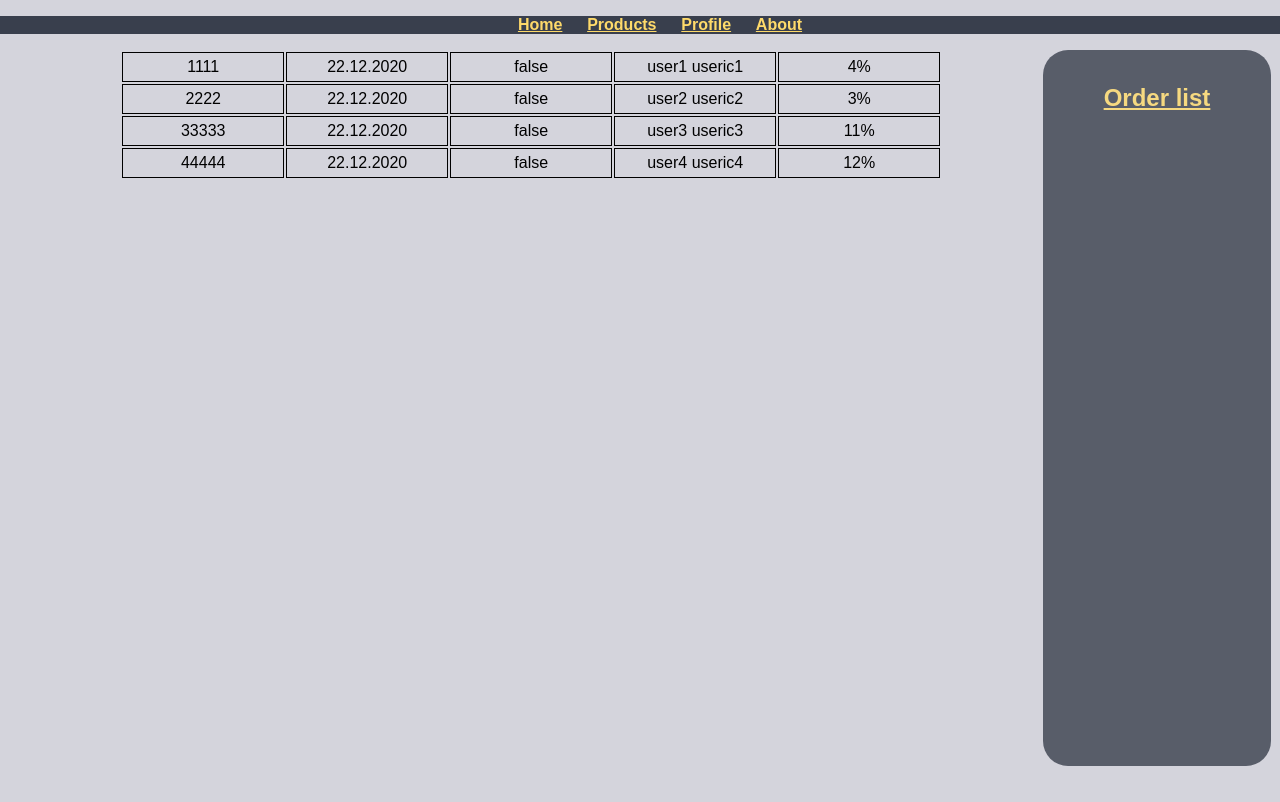
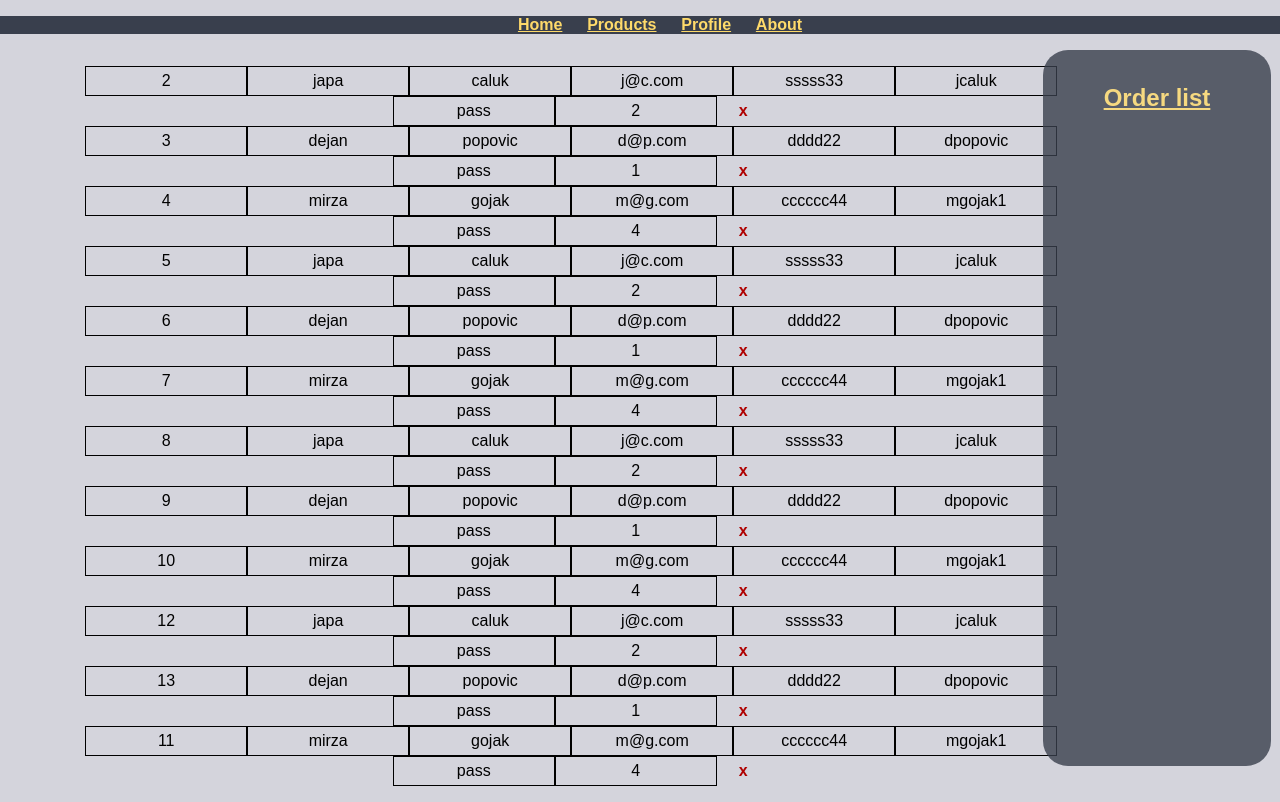
Before and after one commit to fcausevic1/RestaurantAppFrontend, a React (Create React App) app: page / in a window 1280 px wide. Built offline with nearby package versions, Linux system fonts and the light colour scheme.

Commit message:
Added functionality for removing users

```diff
--- a/src/App.js
+++ b/src/App.js
@@ -3,12 +3,13 @@ import React, { Component } from "react";
 import "./App.css";
 import AdminProductsPage from "./components/AdminProductsPage.jsx";
 import AdminOrderPage from "./components/AdminOrderPage.jsx";
-
+import UsersList from "./components/UsersList.jsx";
+import AdminUserPage from "./components/AdminUserPage.jsx";
 class App extends Component {
   render() {
     return (
       <div>
-        <AdminOrderPage></AdminOrderPage>
+        <AdminUserPage></AdminUserPage>
       </div>
     );
   }
--- /dev/null
+++ b/src/components/AdminUserPage.css
@@ -0,0 +1,3 @@
+.lista {
+  text-align: center;
+}
--- /dev/null
+++ b/src/components/AdminUserPage.jsx
@@ -0,0 +1,151 @@
+import React, { useState } from "react";
+import UsersList from "./UsersList.jsx";
+import NavBar from "./NavBar.jsx";
+import OrderSideBar from "./OrderSideBar.jsx";
+
+const AdminUserPage = (props) => {
+  const tempUsers = [
+    {
+      id: "2",
+      name: "japa",
+      lastName: "caluk",
+      email: "j@c.com",
+      adress: "sssss33",
+      username: "jcaluk",
+      password: "pass",
+      role: "2",
+    },
+    {
+      id: "3",
+      name: "dejan",
+      lastName: "popovic",
+      email: "d@p.com",
+      adress: "dddd22",
+      username: "dpopovic",
+      password: "pass",
+      role: "1",
+    },
+    {
+      id: "4",
+      name: "mirza",
+      lastName: "gojak",
+      email: "m@g.com",
+      adress: "cccccc44",
+      username: "mgojak1",
+      password: "pass",
+      role: "4",
+    },
+    {
+      id: "5",
+      name: "japa",
+      lastName: "caluk",
+      email: "j@c.com",
+      adress: "sssss33",
+      username: "jcaluk",
+      password: "pass",
+      role: "2",
+    },
+    {
+      id: "6",
+      name: "dejan",
+      lastName: "popovic",
+      email: "d@p.com",
+      adress: "dddd22",
+      username: "dpopovic",
+      password: "pass",
+      role: "1",
+    },
+    {
+      id: "7",
+      name: "mirza",
+      lastName: "gojak",
+      email: "m@g.com",
+      adress: "cccccc44",
+      username: "mgojak1",
+      password: "pass",
+      role: "4",
+    },
+    {
+      id: "8",
+      name: "japa",
+      lastName: "caluk",
+      email: "j@c.com",
+      adress: "sssss33",
+      username: "jcaluk",
+      password: "pass",
+      role: "2",
+    },
+    {
+      id: "9",
+      name: "dejan",
+      lastName: "popovic",
+      email: "d@p.com",
+      adress: "dddd22",
+      username: "dpopovic",
+      password: "pass",
+      role: "1",
+    },
+    {
+      id: "10",
+      name: "mirza",
+      lastName: "gojak",
+      email: "m@g.com",
+      adress: "cccccc44",
+      username: "mgojak1",
+      password: "pass",
+      role: "4",
+    },
+    {
+      id: "12",
+      name: "japa",
+      lastName: "caluk",
+      email: "j@c.com",
+      adress: "sssss33",
+      username: "jcaluk",
+      password: "pass",
+      role: "2",
+    },
+    {
+      id: "13",
+      name: "dejan",
+      lastName: "popovic",
+      email: "d@p.com",
+      adress: "dddd22",
+      username: "dpopovic",
+      password: "pass",
+      role: "1",
+    },
+    {
+      id: "11",
+      name: "mirza",
+      lastName: "gojak",
+      email: "m@g.com",
+      adress: "cccccc44",
+      username: "mgojak1",
+      password: "pass",
+      role: "4",
+    },
+  ];
+  const [users, setUsers] = useState(tempUsers);
+
+  const removeUserFromList = (userId) => {
+    const newUsers = users.filter((item) => {
+      return item.id !== userId;
+    });
+    setUsers(newUsers.concat());
+  };
+
+  return (
+    <div>
+      <NavBar></NavBar>
+      <div className="lista">
+        <UsersList
+          users={users}
+          removeUserFromList={removeUserFromList}
+        ></UsersList>
+      </div>
+      <OrderSideBar></OrderSideBar>
+    </div>
+  );
+};
+export default AdminUserPage;
--- a/src/components/Order.css
+++ b/src/components/Order.css
@@ -1,9 +1,4 @@
-th,
-td {
-  border: 1px solid black;
-}
-
-td {
+.border {
   width: 150px;
   text-align: center;
   border: 1px solid black;
--- a/src/components/OrderList.css
+++ b/src/components/OrderList.css
@@ -4,6 +4,12 @@
 }
 
 .table {
-  width: fit-content;
-  margin: 0 auto;
+  text-align: center;
+  list-style: none;
+  display: inline-block;
 }
+
+.table li {
+  list-style: none;
+  display: inline-block;
+}
--- a/src/components/OrderList.jsx
+++ b/src/components/OrderList.jsx
@@ -1,4 +1,4 @@
-import React, { useState } from "react";
+import React from "react";
 import Order from "./Order.jsx";
 import "./OrderList.css";
 
--- /dev/null
+++ b/src/components/User.jsx
@@ -0,0 +1,29 @@
+import React from "react";
+import "./Order.css";
+
+const User = (props) => {
+  var userId;
+  return (
+    <ul>
+      <li className="border">{props.id}</li>
+      <li className="border">{props.name}</li>
+      <li className="border">{props.lastName}</li>
+      <li className="border">{props.email}</li>
+      <li className="border">{props.adress}</li>
+      <li className="border">{props.username}</li>
+      <li className="border">{props.password}</li>
+      <li className="border">{props.role}</li>
+      <span
+        className="close"
+        onClick={() => {
+          userId = props.id;
+          props.mediatorRemoveUserFromList.removeUserFromList(userId);
+        }}
+      >
+        x
+      </span>
+    </ul>
+  );
+};
+
+export default User;
--- /dev/null
+++ b/src/components/UsersList.jsx
@@ -0,0 +1,32 @@
+import React from "react";
+import User from "./User.jsx";
+import "./OrderList.css";
+
+const UserList = (props) => {
+  const { users } = props;
+  const mediatorRemoveUserFromList = props;
+
+  return (
+    <div className="tableContainer">
+      <ul className="table">
+        {users.map((user) => (
+          <li key={user.id}>
+            <User
+              mediatorRemoveUserFromList={mediatorRemoveUserFromList}
+              id={user.id}
+              name={user.name}
+              lastName={user.lastName}
+              email={user.email}
+              adress={user.adress}
+              username={user.username}
+              password={user.password}
+              role={user.role}
+            ></User>
+          </li>
+        ))}
+      </ul>
+    </div>
+  );
+};
+
+export default UserList;
```
